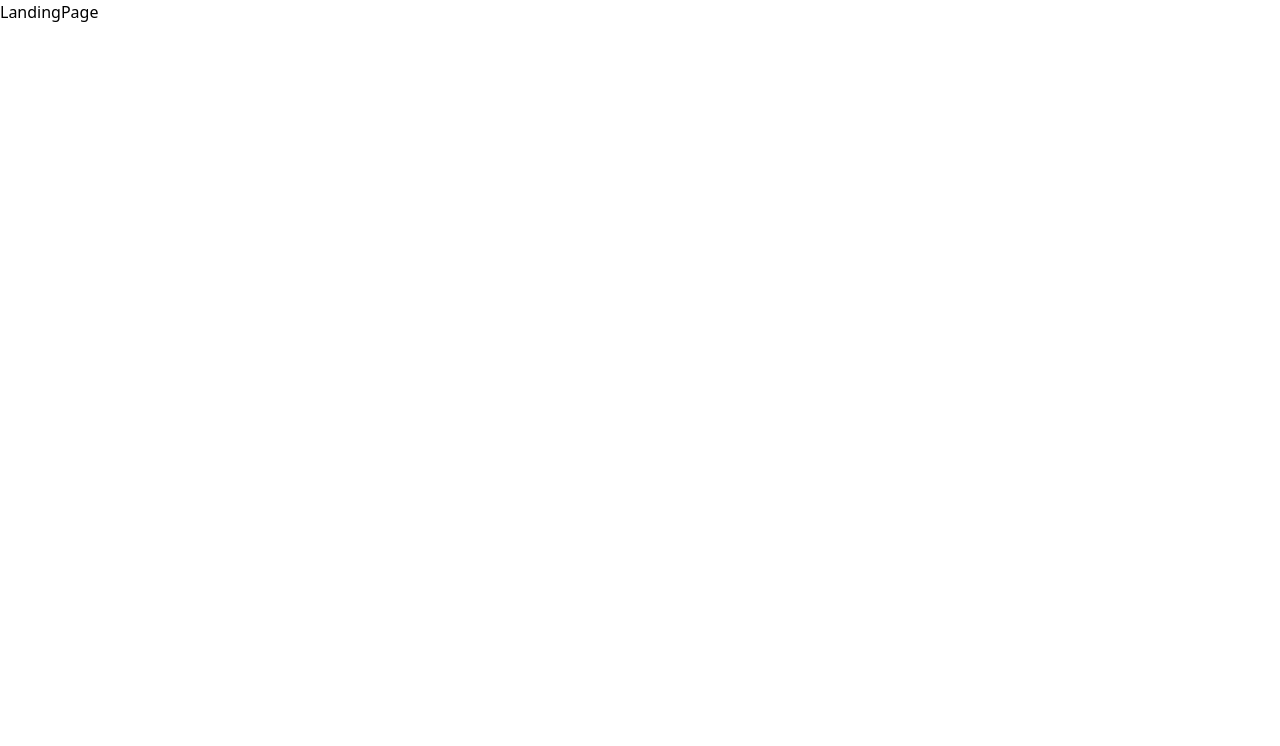
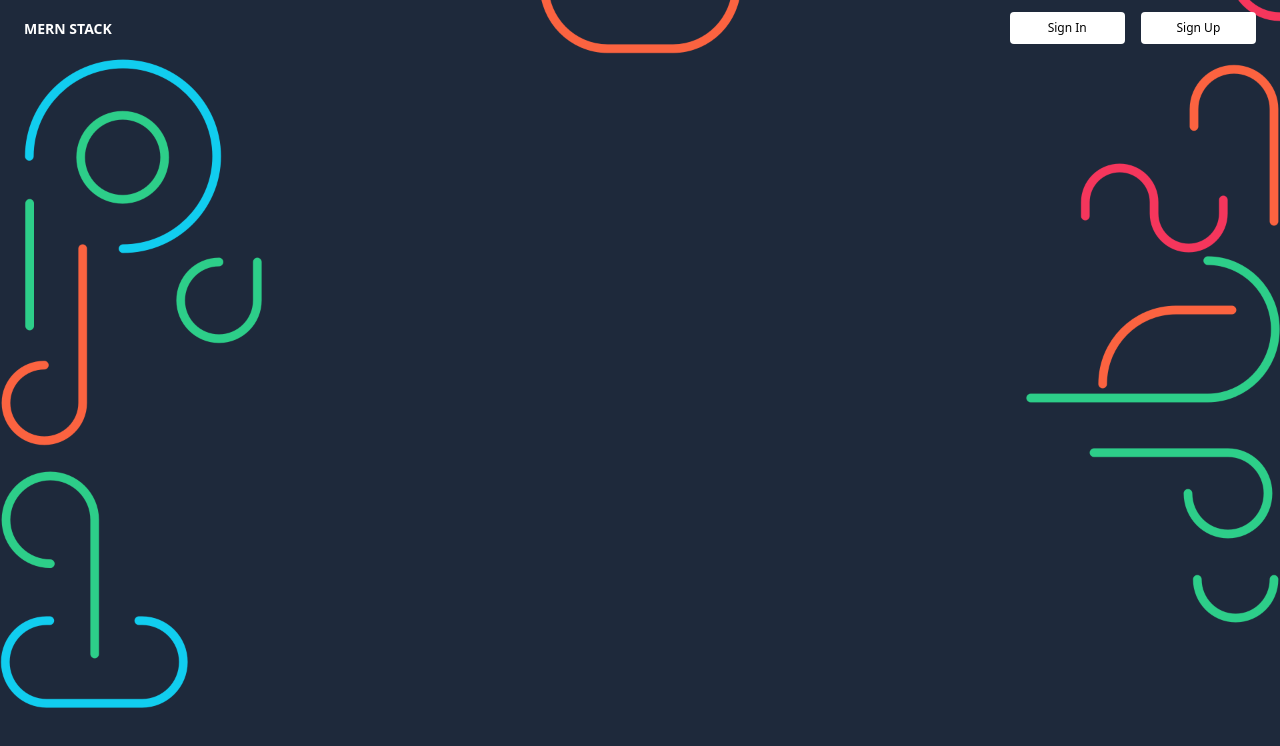
Before and after one commit to KingsleyAmankwah/mern-auth-system, a React (Create React App) app in the folder frontend/: page / in a window 1280 px wide. Shown: the top 746 px of the page. Built offline with nearby package versions, Linux system fonts and the light colour scheme.

Commit message:
Landing Page

```diff
--- a/frontend/src/pages/LandingPage.jsx
+++ b/frontend/src/pages/LandingPage.jsx
@@ -1,9 +1,16 @@
-import React from 'react'
+import NavBar from "../components/NavBar";
 
 function LandingPage() {
   return (
-    <div>LandingPage</div>
-  )
+    <>
+      <NavBar />
+      <main>
+        <section className="relative w-full h-full py-40 min-h-screen font-[system-ui]">
+          <div className="absolute top-0 w-full h-full bg-blueGray-800 bg-no-repeat bg-full bg-blueGray-800  bg-full bg-center bg-cover bg-[url('./images/register_bg_2.png')] "></div>
+        </section>
+      </main>
+    </>
+  );
 }
 
-export default LandingPage
+export default LandingPage;
```
